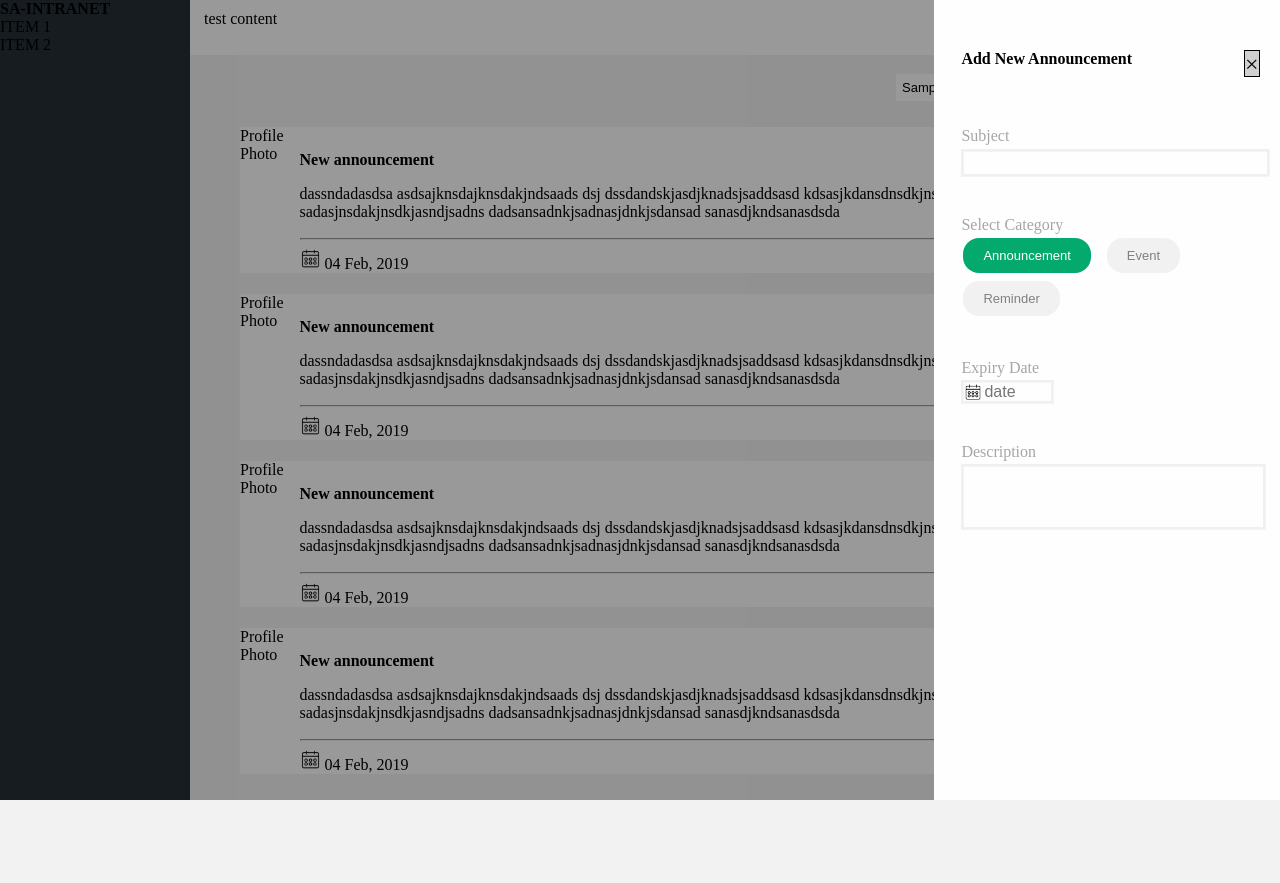
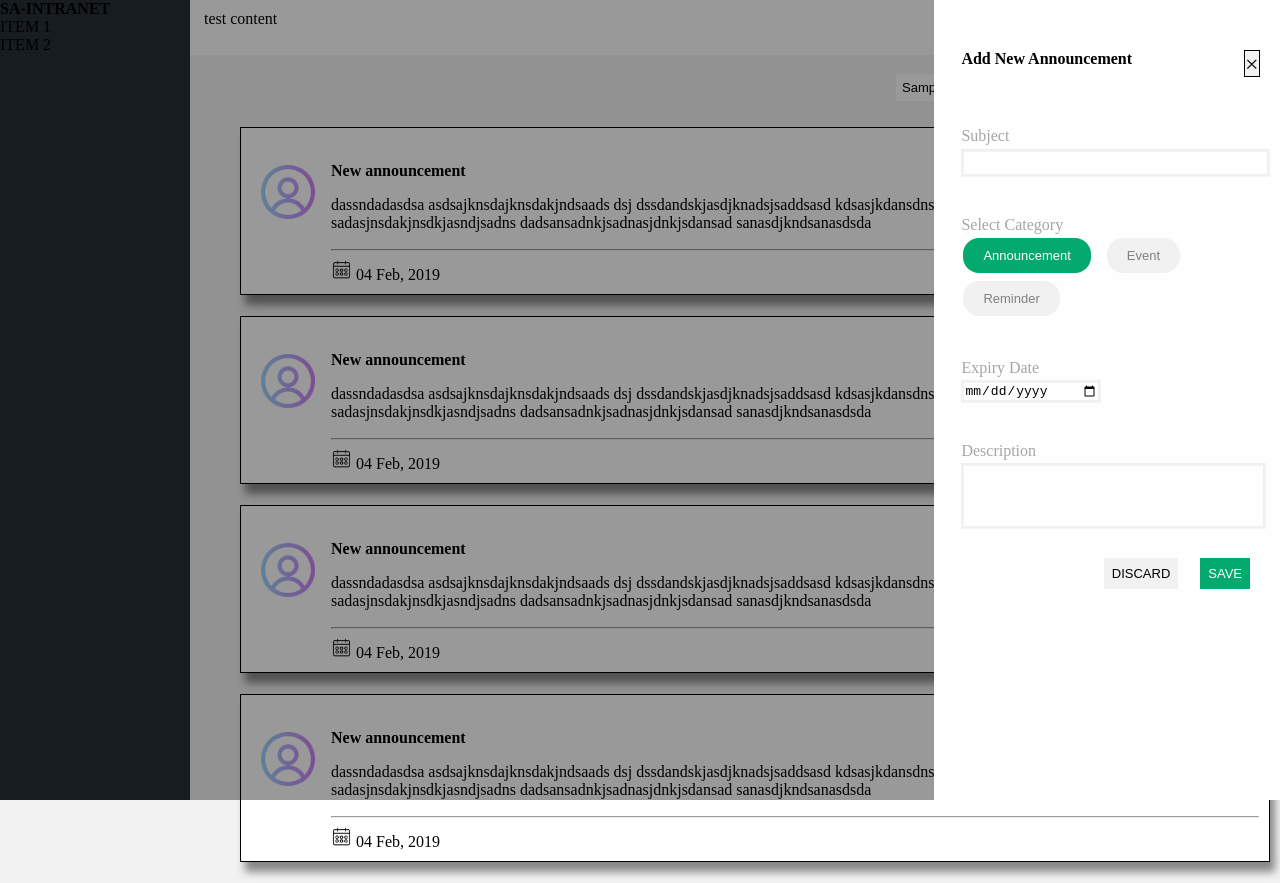
Before and after one commit to naveenkosigi/work-space-management-app, an Angular app: page / in a window 1280 px wide. Both pictures are taken after typing "Sample" into the empty fields and a click on the button "+ Add Announcement". Before the commit the page ends 800 px from the top, so only its background shows below. Built offline with nearby package versions, Linux system fonts and the light colour scheme.

Commit message:
UI enhancements overall

```diff
--- a/src/app/announcements/announcements.component.css
+++ b/src/app/announcements/announcements.component.css
@@ -2,6 +2,9 @@
     display: flex;
     margin-bottom: 21px;
     background-color: white;
+    border: 1px solid;
+  padding: 10px;
+  box-shadow: 5px 10px 8px #888888;
 }
 
 .announcement-component-content{
@@ -33,3 +36,10 @@
     border-style: inset;
     border-width: 1px;
 }
+
+.profile-photo{
+    max-width: 54px;
+    padding-top: 27px;
+    padding-right: 16px;
+    padding-left: 10px;
+}
--- a/src/app/announcements/announcements.component.html
+++ b/src/app/announcements/announcements.component.html
@@ -1,6 +1,6 @@
 <div class="announcement-component">
     <div>
-        Profile Photo
+        <img class="profile-photo" src="../../assets/images/profile.png" alt="Profile Photo">
     </div>
     <div class="announcement-component-content">
         <span class="announcement-component-title">{{announcement.title}}</span>
--- a/src/app/main-page/main-page.component.css
+++ b/src/app/main-page/main-page.component.css
@@ -36,7 +36,7 @@
     font-size: small;
 }
 
-.announcement-tools-container button{
+.announcement-tools-container button,.button-containers .save{
     background-color: #04AA6D;
     padding: 4px;
     margin-right: 10px;
@@ -112,15 +112,7 @@
     border-style: groove;
     border-color: rgba(0,0,0,.05);
     border-width: 3px;
-    width: 87px;
-}
-
-.date-input::-webkit-input-placeholder {
-    /* IE 10- */
-    background-image: url('../../assets/images/icons8-calendar-64.png');
-    background-size:contain;
-    background-repeat: no-repeat;
-    text-indent: 20px;
+    width: 134px;
 }
 
 .announcement-description{
@@ -130,3 +122,18 @@
     width:100%;
     resize: none;
 }
+
+.button-containers{
+    float: right;
+    color: white;
+    margin-top: 25px;
+}
+
+.button-containers .cancel{
+    background-color: rgba(0,0,0,.05);
+    padding: 4px;
+    margin-right: 10px;
+    color: black;
+    font-size: small;
+    padding: 8px;
+}
--- a/src/app/main-page/main-page.component.html
+++ b/src/app/main-page/main-page.component.html
@@ -31,7 +31,7 @@
     <div class="modal-content">
         <div class="modal-header">
             <span>Add New Announcement</span>
-            <span class="close" style="width:14px;height:25px;border:1px solid #000;background-color:#D0D0D0;">&times;</span>
+            <span class="close" style="width:14px;height:25px;border:1px solid #000;background-color:rgba(0,0,0,.05);">&times;</span>
 
             <form name="announcement-form" class="announcement-form">
                 <label for="title">Subject</label><br>
@@ -46,7 +46,7 @@
 
                 <div class="date-wrapper">
                     <label style="display: inline-block;margin-bottom: 3px;">Expiry Date</label> <br>
-                    <input type="text" class="date-input" placeholder="date">
+                    <input type="date" class="date-input" placeholder="date">
                 </div>
 
                 <div class="description-wrapper">
@@ -54,6 +54,11 @@
                     <textarea class="announcement-description" rows="4" cols="100%">
 
                     </textarea>
+                </div>
+
+                <div class="button-containers">
+                    <button type="button" class="cancel">DISCARD</button> &nbsp;
+                    <button type="button" class="save">SAVE</button>
                 </div>
             </form>
         </div>
```
Also changed, not shown: src/assets/images/profile.png (added).
